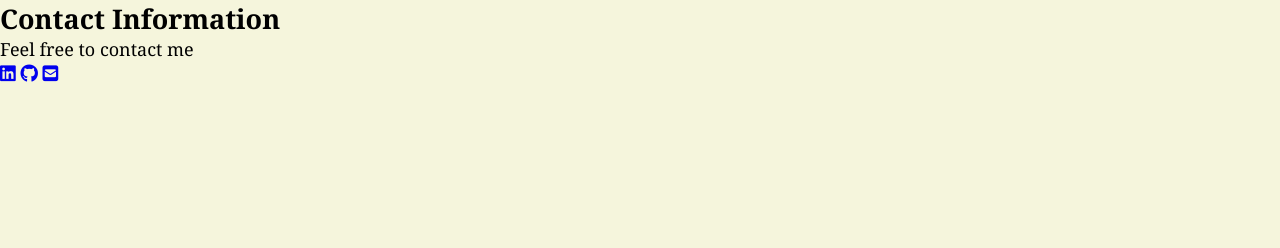
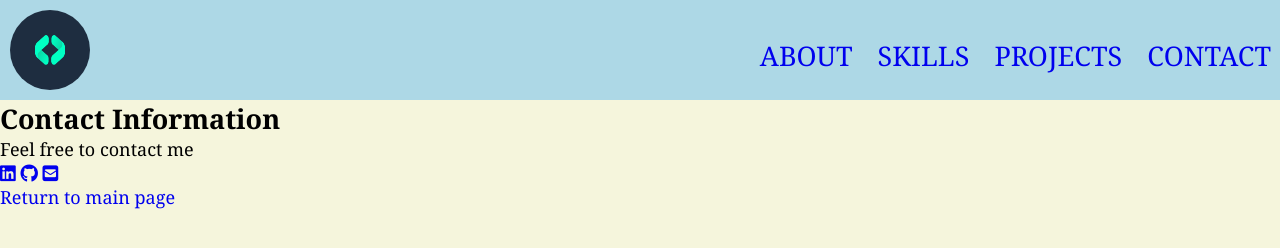
Before and after one commit to chikos96/Personal-portfolio-project, a plain HTML site: page contact.html in a window 1280 px wide. Drawn offline with Linux system fonts and the light colour scheme; a web font is replaced by a local one.

Commit message:
Add link to return to main page

```diff
--- a/contact.html
+++ b/contact.html
@@ -8,7 +8,22 @@
     <link rel="stylesheet" href="assets/css/style.css">
     <title>My Personal Portfolio</title>
 </head>
-  <body>
+<body>
+    <!-- Main Navigation -->
+    <header>
+        <div id="logo">
+            <img src="assets/images/logo.png" alt="logo">
+        </div>
+        <nav>
+            <ul>
+                <li><a href="#about">About</a></li>
+                <li><a href="#skills">Skills</a></li>
+                <li><a href="#projects">Projects</a></li>
+                <li><a href="/contact.html">Contact</a></li>
+            </ul>
+        </nav>
+    </header>
+
       <section id="contact">
         <h2>Contact Information</h2>
         <p>Feel free to contact me</p>
@@ -17,6 +32,7 @@
             <a href="#"><i class="fab fa-github icon"></i></a>
             <a href="#"><i class="fas fa-envelope-square icon"></i></a>
           </div>
+          <a href="/index.html">Return to main page</a>
       </section>
     </main>
   </body>
```
